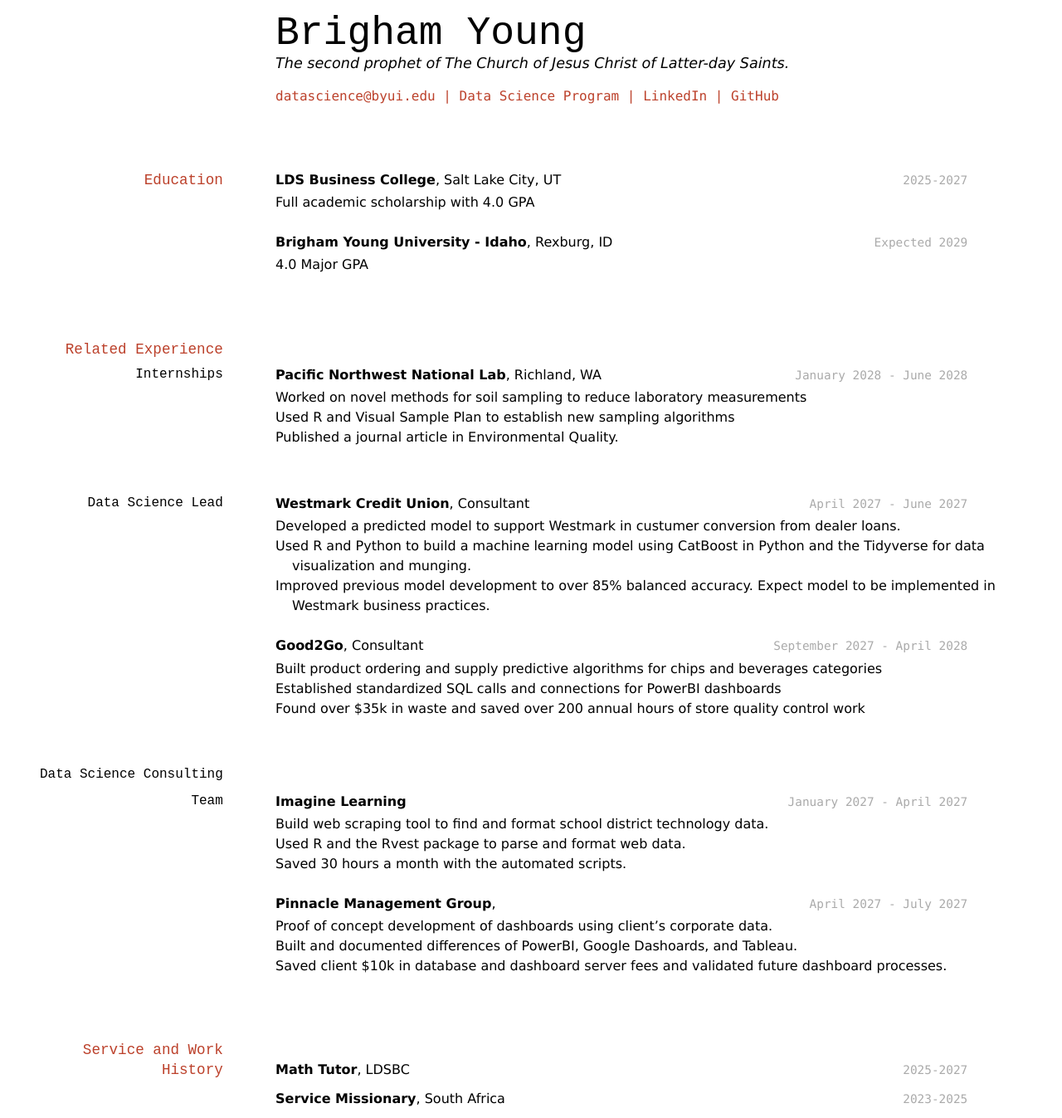
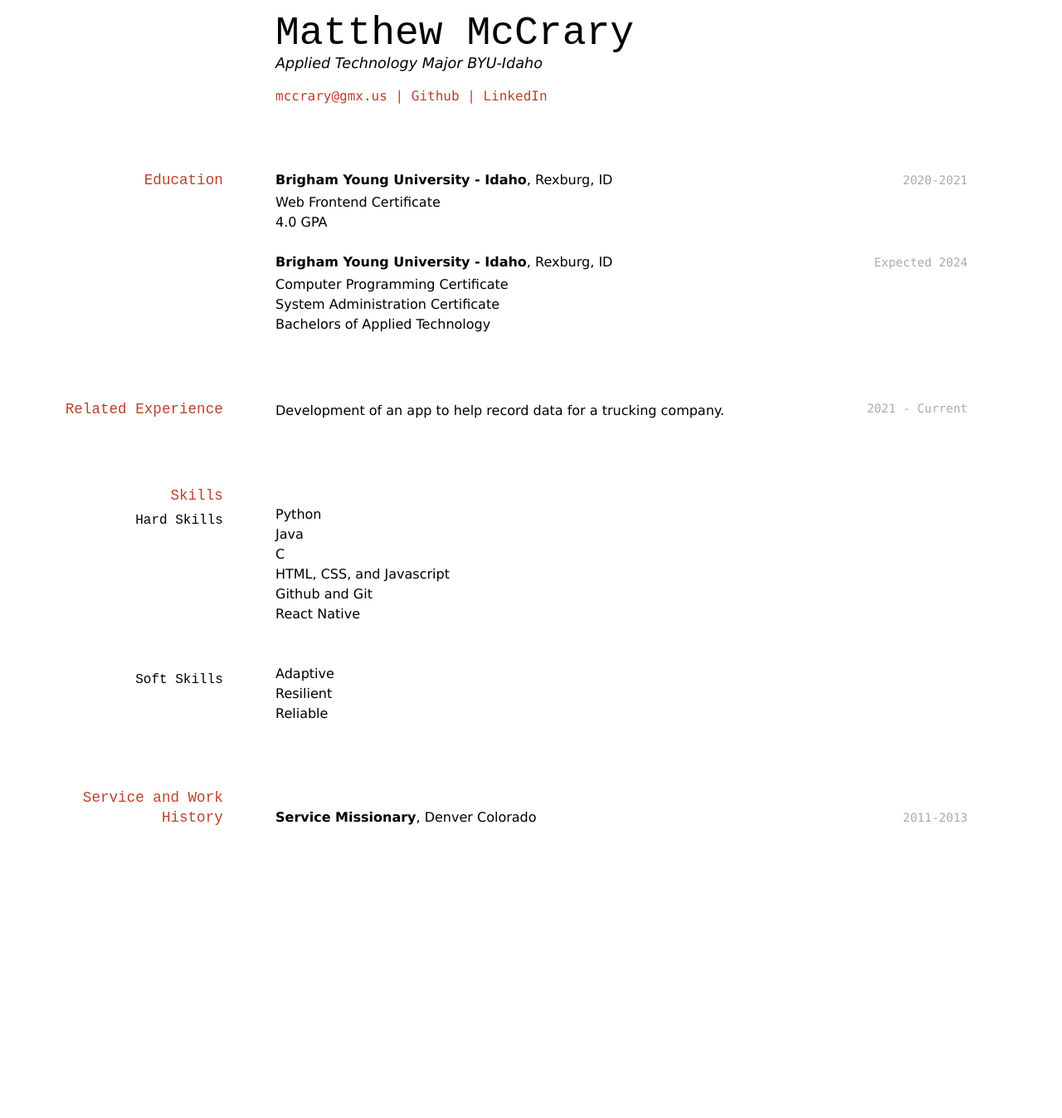
Before and after one commit to Kiktamo/Mccrary-Resume, a Jekyll site: the page built from docs/index.md, in a window 1280 px wide. Shown: the whole page at 83% size. Built offline with Jekyll 4.4.1, drawn with Linux system fonts in a browser that asks for light colours; after the commit the page ends 1008 px from its top, so only the background shows below that.

Commit message:
Resume basic

```diff
--- a/docs/index.md
+++ b/docs/index.md
@@ -1,87 +1,62 @@
 ---
 layout: cv
-title: Brigham Young's Resume
+title: Matthew McCrary's Resume
 ---
-# Brigham Young
-The second prophet of The Church of Jesus Christ of Latter-day Saints.
+# Matthew McCrary
+Applied Technology Major BYU-Idaho
 
 <div id="webaddress">
-<a href="datascience@byui.edu">datascience@byui.edu</a>
-| <a href="https://byuidatascience.github.io/development.html">Data Science Program</a>
-| <a href="https://www.linkedin.com/groups/13537407/">LinkedIn</a>
-| <a href="https://github.com/byuids-resumes">GitHub</a>
+<a href="mccrary@gmx.us">mccrary@gmx.us</a>
+| <a href="https://github.com/Kiktamo">Github</a>
+| <a href="https://www.linkedin.com/in/mccrarymatt/">LinkedIn</a>
 </div>
 
 <!-- https://www.monique.tech/the-art-of-markdown -->
 
 ## Education
 
-`2025-2027`
-__LDS Business College__, Salt Lake City, UT
-
-- Full academic scholarship with 4.0 GPA
-
-`Expected 2029`
+`2020-2021`
 __Brigham Young University - Idaho__, Rexburg, ID
 
-- 4.0 Major GPA
+- Web Frontend Certificate
+- 4.0 GPA
 
+`Expected 2024`
+__Brigham Young University - Idaho__, Rexburg, ID
+
+- Computer Programming Certificate
+- System Administration Certificate
+- Bachelors of Applied Technology
 
 ## Related Experience
 
-### Internships
+`2021 - Current`
+- Development of an app to help record data for a trucking company.
 
-`January 2028 - June 2028`
-__Pacific Northwest National Lab__, Richland, WA
+## Skills
 
-- Worked on novel methods for soil sampling to reduce laboratory measurements
-- Used R and Visual Sample Plan to establish new sampling algorithms
-- Published a journal article in Environmental Quality.
+### Hard Skills
 
-### Data Science Lead
+- Python
+- Java
+- C
+- HTML, CSS, and Javascript
+- Github and Git
+- React Native
 
-`April 2027 - June 2027`
-__Westmark Credit Union__, Consultant
-
-- Developed a predicted model to support Westmark in custumer conversion from dealer loans.
-- Used R and Python to build a machine learning model using CatBoost in Python and the Tidyverse for data visualization and munging.
-- Improved previous model development to over 85% balanced accuracy. Expect model to be implemented in Westmark business practices.
-
-`September 2027 - April 2028`
-__Good2Go__, Consultant
-
-- Built product ordering and supply predictive algorithms for chips and beverages categories
-- Established standardized SQL calls and connections for PowerBI dashboards
-- Found over $35k in waste and saved over 200 annual hours of store quality control work
-
-### Data Science Consulting Team
-
-`January 2027 - April 2027`
-__Imagine Learning__
-
-- Build web scraping tool to find and format school district technology data.
-- Used R and the Rvest package to parse and format web data.
-- Saved 30 hours a month with the automated scripts.
-
-`April 2027 - July 2027`
-__Pinnacle Management Group__,
-
-- Proof of concept development of dashboards using client's corporate data.
-- Built and documented differences of PowerBI, Google Dashoards, and Tableau.
-- Saved client $10k in database and dashboard server fees and validated future dashboard processes.
+### Soft Skills
+- Adaptive
+- Resilient
+- Reliable
 
 
 ## Service and Work History
 
-`2025-2027`
-__Math Tutor__, LDSBC
-
-
-`2023-2025`
-__Service Missionary__, South Africa
+`2011-2013`
+__Service Missionary__, Denver Colorado
 
 
 
 <!-- ### Footer
 
-Last updated: May 2013 -->
+Last updated: December 2021 -->
```
